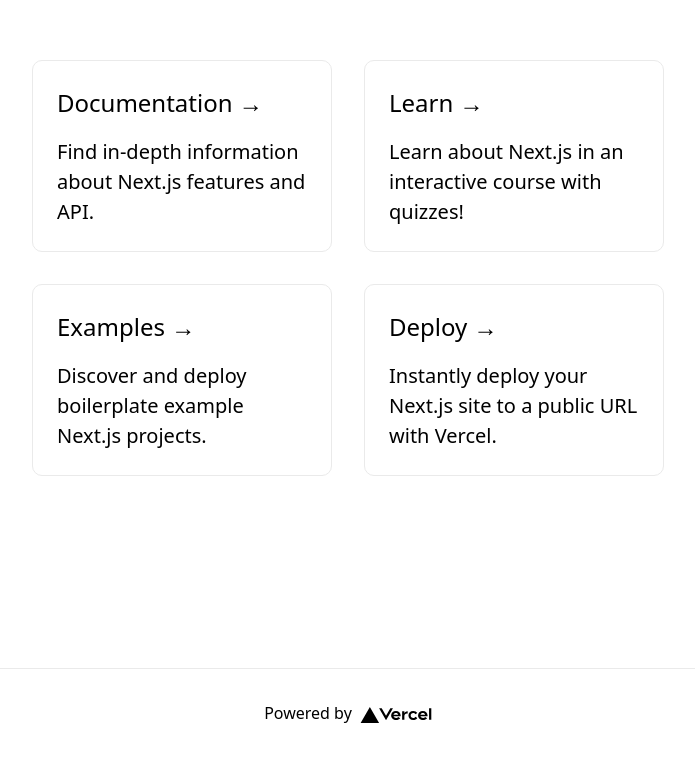
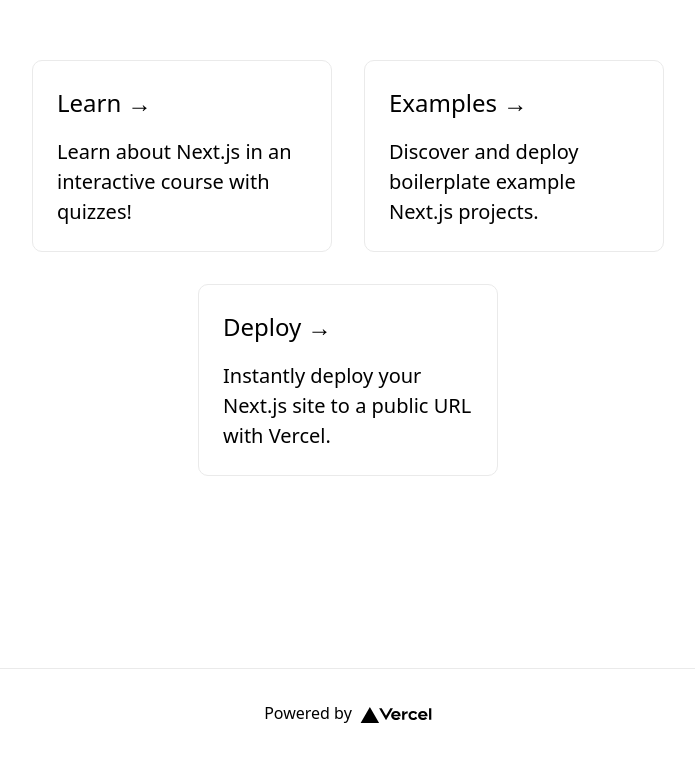
Before and after one commit to LAdrianMM/roroima, a Next.js app: page / in a window 1280 px wide. Shown: the part 132-889 px from the top of the page, without its empty margins (292-987 px from the left). Built offline with nearby package versions, Linux system fonts and the light colour scheme.

Commit message:
more copy changes

```diff
--- a/pages/index.js
+++ b/pages/index.js
@@ -13,11 +13,6 @@ export default function Home() {
 
             <main className={styles.main}>
                 <div className={styles.grid}>
-                    <a href="https://nextjs.org/docs" className={styles.card}>
-                        <h2>Documentation &rarr;</h2>
-                        <p>Find in-depth information about Next.js features and API.</p>
-                    </a>
-
                     <a href="https://nextjs.org/learn" className={styles.card}>
                         <h2>Learn &rarr;</h2>
                         <p>Learn about Next.js in an interactive course with quizzes!</p>
```
